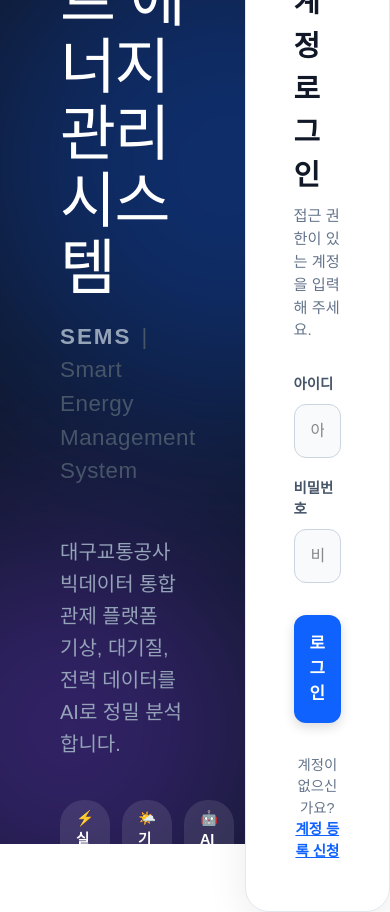
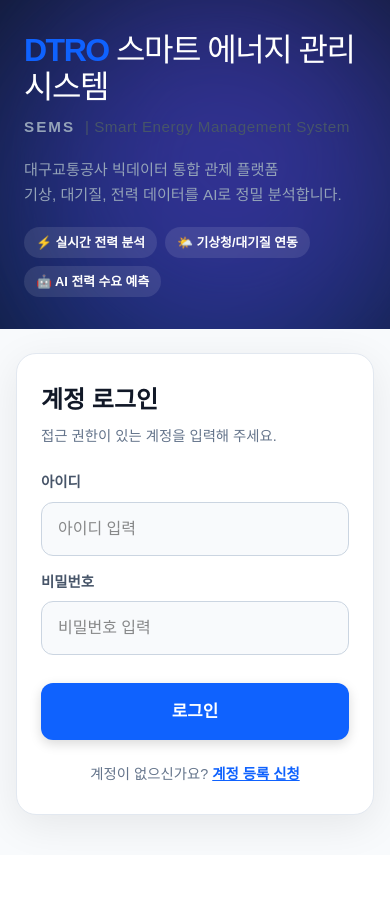
Before and after one commit to khg7924-cell/dtro-web-frontend, a Next.js app: page / in a window 390 px wide. After the commit the page ends 855 px from the top, so only its background shows below. Built offline with nearby package versions, Linux system fonts and the light colour scheme.

Commit message:
수정 내용 메모

```diff
--- a/app/page.tsx
+++ b/app/page.tsx
@@ -1,6 +1,6 @@
 'use client';
 
-import React, { useState } from 'react';
+import React, { useState, useEffect } from 'react';
 import { useRouter } from 'next/navigation';
 import { auth, db } from '../firebase'; // firebase.js 위치에 맞게 경로 조절 필요
 import { signInWithEmailAndPassword, createUserWithEmailAndPassword, signOut } from 'firebase/auth';
@@ -14,6 +14,18 @@ export default function LoginPage() {
   const [password, setPassword] = useState('');
   const [department, setDepartment] = useState('');
   const [userName, setUserName] = useState('');
+
+  // 🌟 화면 폭 감지 (768px 이하일 때만 모바일 레이아웃 작동, PC는 기존과 100% 동일)
+  const [isMobile, setIsMobile] = useState(false);
+
+  useEffect(() => {
+    const handleResize = () => {
+      setIsMobile(window.innerWidth <= 768);
+    };
+    handleResize();
+    window.addEventListener('resize', handleResize);
+    return () => window.removeEventListener('resize', handleResize);
+  }, []);
 
   const formatEmail = (id: string) => `${id}@dtro.local`;
 
@@ -101,31 +113,50 @@ export default function LoginPage() {
   };
 
   return (
-    <div style={{ display: 'flex', height: '100vh', width: '100vw', fontFamily: '"Pretendard", "Malgun Gothic", sans-serif', backgroundColor: '#F8FAFC' }}>
+    <div style={{
+      display: 'flex',
+      flexDirection: isMobile ? 'column' : 'row',
+      height: isMobile ? 'auto' : '100vh',
+      minHeight: '100vh',
+      width: isMobile ? '100%' : '100vw',
+      fontFamily: '"Pretendard", "Malgun Gothic", sans-serif',
+      backgroundColor: '#F8FAFC',
+      overflowY: isMobile ? 'auto' : 'hidden'
+    }}>
 
-      {/* 왼쪽: 브랜드 및 안내 영역 */}
-      <div style={{ flex: 1, backgroundColor: '#0F172A', color: 'white', display: 'flex', flexDirection: 'column', justifyContent: 'center', padding: '60px', position: 'relative', overflow: 'hidden' }}>
+      {/* 왼쪽(모바일은 상단): 브랜드 및 안내 영역 */}
+      <div style={{
+        flex: isMobile ? 'none' : 1,
+        backgroundColor: '#0F172A',
+        color: 'white',
+        display: 'flex',
+        flexDirection: 'column',
+        justifyContent: 'center',
+        padding: isMobile ? '32px 24px' : '60px',
+        position: 'relative',
+        overflow: 'hidden'
+      }}>
         <div style={{ position: 'relative', zIndex: 2 }}>
 
-          <div style={{ display: 'flex', flexDirection: 'column', gap: '18px', marginBottom: '48px' }}>
-            <h1 style={{ margin: 0, fontSize: '3.8rem', fontFamily: 'sans-serif', letterSpacing: '-1.5px', lineHeight: 1.1 }}>
+          <div style={{ display: 'flex', flexDirection: 'column', gap: isMobile ? '10px' : '18px', marginBottom: isMobile ? '20px' : '48px' }}>
+            <h1 style={{ margin: 0, fontSize: isMobile ? '2rem' : '3.8rem', fontFamily: 'sans-serif', letterSpacing: '-1.5px', lineHeight: 1.15 }}>
               <span style={{ fontWeight: 900, color: '#0F62FE' }}>DTRO</span>
               <span style={{ fontWeight: 300, color: '#FFFFFF' }}> 스마트 에너지 관리 시스템</span>
             </h1>
-            <div style={{ fontSize: '1.4rem', color: '#94A3B8', fontWeight: 600, letterSpacing: '0.5px' }}>
+            <div style={{ fontSize: isMobile ? '0.95rem' : '1.4rem', color: '#94A3B8', fontWeight: 600, letterSpacing: '0.5px' }}>
               <span style={{ fontWeight: 800, letterSpacing: '2px' }}>SEMS</span>
               <span style={{ color: '#475569', fontWeight: 400, marginLeft: '10px' }}>| Smart Energy Management System</span>
             </div>
           </div>
 
-          <p style={{ fontSize: '1.25rem', color: '#94A3B8', margin: '0 0 40px 0', lineHeight: 1.6 }}>
+          <p style={{ fontSize: isMobile ? '0.95rem' : '1.25rem', color: '#94A3B8', margin: isMobile ? '0 0 20px 0' : '0 0 40px 0', lineHeight: 1.6 }}>
             대구교통공사 빅데이터 통합 관제 플랫폼<br />
             기상, 대기질, 전력 데이터를 AI로 정밀 분석합니다.
           </p>
-          <div style={{ display: 'flex', gap: '12px' }}>
-            <span style={{ backgroundColor: 'rgba(255,255,255,0.1)', padding: '8px 16px', borderRadius: '24px', fontSize: '0.9rem', fontWeight: 600 }}>⚡ 실시간 전력 분석</span>
-            <span style={{ backgroundColor: 'rgba(255,255,255,0.1)', padding: '8px 16px', borderRadius: '24px', fontSize: '0.9rem', fontWeight: 600 }}>🌤️ 기상청/대기질 연동</span>
-            <span style={{ backgroundColor: 'rgba(255,255,255,0.1)', padding: '8px 16px', borderRadius: '24px', fontSize: '0.9rem', fontWeight: 600 }}>🤖 AI 전력 수요 예측</span>
+          <div style={{ display: 'flex', gap: isMobile ? '8px' : '12px', flexWrap: 'wrap' }}>
+            <span style={{ backgroundColor: 'rgba(255,255,255,0.1)', padding: isMobile ? '6px 12px' : '8px 16px', borderRadius: '24px', fontSize: isMobile ? '0.8rem' : '0.9rem', fontWeight: 600 }}>⚡ 실시간 전력 분석</span>
+            <span style={{ backgroundColor: 'rgba(255,255,255,0.1)', padding: isMobile ? '6px 12px' : '8px 16px', borderRadius: '24px', fontSize: isMobile ? '0.8rem' : '0.9rem', fontWeight: 600 }}>🌤️ 기상청/대기질 연동</span>
+            <span style={{ backgroundColor: 'rgba(255,255,255,0.1)', padding: isMobile ? '6px 12px' : '8px 16px', borderRadius: '24px', fontSize: isMobile ? '0.8rem' : '0.9rem', fontWeight: 600 }}>🤖 AI 전력 수요 예측</span>
           </div>
         </div>
 
@@ -134,20 +165,36 @@ export default function LoginPage() {
         <div style={{ position: 'absolute', bottom: '-10%', right: '-10%', width: '400px', height: '400px', backgroundColor: '#8A3FFC', borderRadius: '50%', filter: 'blur(100px)', opacity: 0.3, zIndex: 1 }}></div>
       </div>
 
-      {/* 오른쪽: 입력 폼 영역 */}
-      <div style={{ flex: 1, display: 'flex', alignItems: 'center', justifyContent: 'center', backgroundColor: '#F8FAFC' }}>
-        <div style={{ backgroundColor: '#FFFFFF', padding: '48px', borderRadius: '24px', boxShadow: '0 10px 40px rgba(0, 0, 0, 0.08)', width: '100%', maxWidth: '440px', border: '1px solid #E2E8F0' }}>
+      {/* 오른쪽(모바일은 하단): 입력 폼 영역 */}
+      <div style={{
+        flex: 1,
+        display: 'flex',
+        alignItems: isMobile ? 'flex-start' : 'center',
+        justifyContent: 'center',
+        backgroundColor: '#F8FAFC',
+        padding: isMobile ? '24px 16px 40px 16px' : '0'
+      }}>
+        <div style={{
+          backgroundColor: '#FFFFFF',
+          padding: isMobile ? '28px 24px' : '48px',
+          borderRadius: isMobile ? '20px' : '24px',
+          boxShadow: '0 10px 40px rgba(0, 0, 0, 0.08)',
+          width: '100%',
+          maxWidth: '440px',
+          border: '1px solid #E2E8F0',
+          boxSizing: 'border-box'
+        }}>
 
-          <h2 style={{ margin: '0 0 8px 0', color: '#111827', fontSize: '1.8rem', fontWeight: 800 }}>
+          <h2 style={{ margin: '0 0 8px 0', color: '#111827', fontSize: isMobile ? '1.5rem' : '1.8rem', fontWeight: 800 }}>
             {isLoginMode ? '계정 로그인' : '계정 등록 신청'}
           </h2>
-          <p style={{ margin: '0 0 32px 0', color: '#64748B', fontSize: '0.95rem' }}>
+          <p style={{ margin: isMobile ? '0 0 24px 0' : '0 0 32px 0', color: '#64748B', fontSize: isMobile ? '0.9rem' : '0.95rem' }}>
             {isLoginMode
               ? '접근 권한이 있는 계정을 입력해 주세요.'
               : '가입 신청 후 관리자의 승인이 완료되어야 로그인이 가능합니다.'}
           </p>
 
-          <form onSubmit={isLoginMode ? handleLogin : handleSignUp} style={{ display: 'flex', flexDirection: 'column', gap: '20px' }}>
+          <form onSubmit={isLoginMode ? handleLogin : handleSignUp} style={{ display: 'flex', flexDirection: 'column', gap: isMobile ? '16px' : '20px' }}>
 
             {!isLoginMode && (
               <>
@@ -205,7 +252,7 @@ export default function LoginPage() {
             </button>
           </form>
 
-          <div style={{ marginTop: '32px', textAlign: 'center' }}>
+          <div style={{ marginTop: isMobile ? '24px' : '32px', textAlign: 'center' }}>
             {isLoginMode ? (
               <p style={{ margin: 0, color: '#64748B', fontSize: '0.9rem' }}>
                 계정이 없으신가요?{' '}
```
